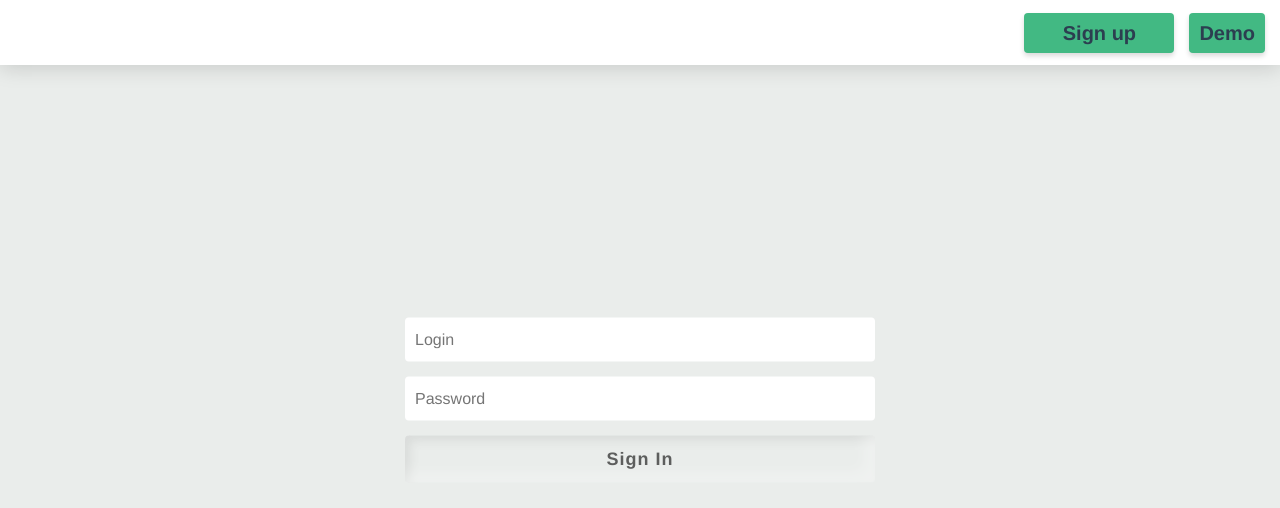
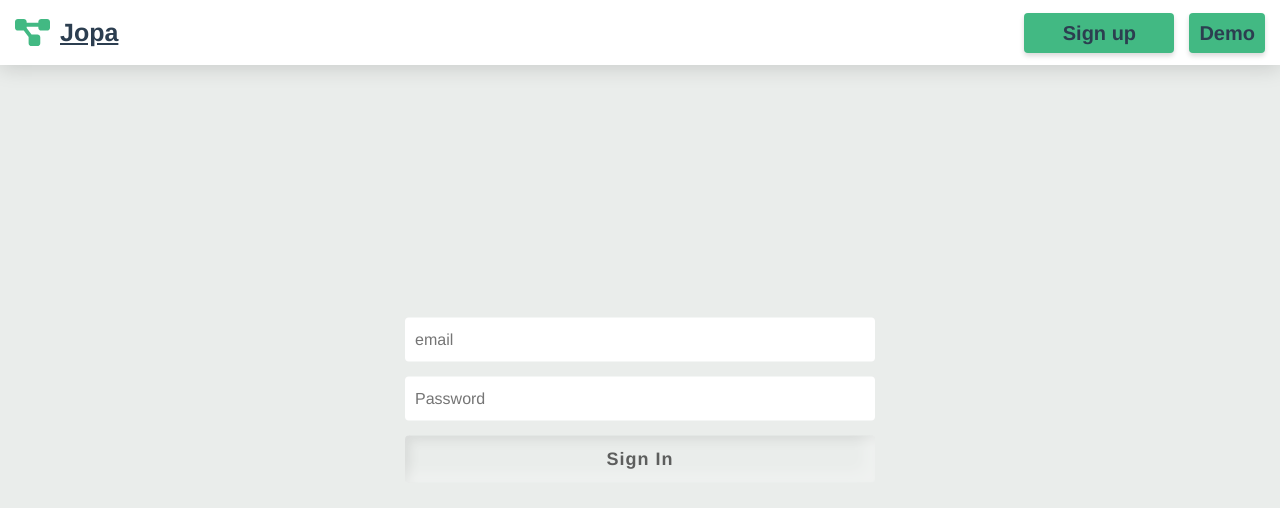
Before and after one commit to antoncherednichenko/social-network, a Vue app: page / in a window 1280 px wide. Shown: the top 508 px of the page. Built offline with nearby package versions, Linux system fonts and the light colour scheme; no server answers.

Commit message:
finished captcha and login logic

```diff
--- a/src/components/AuthCaptcha/AuthCaptcha.vue
+++ b/src/components/AuthCaptcha/AuthCaptcha.vue
@@ -5,17 +5,20 @@
                 <h2 class="captcha__header">Captcha</h2>
             </template>
             <template v-slot:content>
-                <img v-if="imgUrl" :src="imgUrl" />
                 <div class="captcha__body body">
+                    <img class="body__img" v-if="imgUrl" :src="imgUrl" />
                     <AppInput
+                        class="body__input"
                         type="text"
                         placeholder="Type text from image"
-                        label="Captcha"
                         :value="captchaValue"
                         :validator="validator"
                         @binding="onCaptchaChange"
                     />
-                    <DefaultButton>Send captcha</DefaultButton>
+                    <div class="btns-holder">
+                        <DefaultButton @click="sendCaptcha">Send captcha</DefaultButton>
+                        <DefaultButton @click="updateCaptcha">Update</DefaultButton>
+                    </div>
                 </div>
             </template>
         </AppModal>
@@ -35,6 +38,8 @@ const { dispatch, state } = useStore()
 
 const captchaValue = ref<string>('')
 const imgUrl = computed<string>(() => state.user.captcha.url)
+const email = computed<string>(() => state.user.email)
+const password = computed<string>(() => state.user.password)
 
 const validator = (value: string) => value.length >= 4
 const onCaptchaChange = (value: string) => { captchaValue.value = value }
@@ -42,7 +47,35 @@ const closeModal = () => {
     dispatch('dispatchObjectValue', { path: 'user.captcha.isCaptcha', value: false })
     dispatch('dispatchObjectValue', { path: 'user.captcha.url', value: '' })
 }
+const updateCaptcha = () => { dispatch('user/getCaptcha') }
+const sendCaptcha = () => {
+    dispatch('user/login', {
+        email: email.value,
+        password: password.value,
+        captcha: captchaValue.value
+    })
+}
 </script>
 
 <style lang="sass" scoped>
+@import '../../styles/mixins'
+@import '../../styles/vars'
+.captcha
+    &__header
+        font-size: 24px
+        font-weight: 700
+        text-decoration: underline
+    &__body
+        @include column(10px)
+        max-width: 400px
+        width: 100%
+        margin: 0 auto
+        .btns-holder
+            display: flex
+            gap: 15px
+    .body
+        &__img
+            margin: 0 auto
+        &__input
+            border: 1px solid $main-grey
 </style>
--- a/src/components/SignInForm/SignInForm.vue
+++ b/src/components/SignInForm/SignInForm.vue
@@ -3,11 +3,11 @@
         <AppInput
             type="text"
             :validator="validator"
-            :value="login"
-            placeholder="Login"
-            validMessage="It's valid login"
-            unvalidMessage="It's unvalid login"
-            @binding="onLoginChange"
+            :value="email"
+            placeholder="email"
+            validMessage="It's valid email"
+            unvalidMessage="It's unvalid email"
+            @binding="onEmailChange"
         />
         <AppInput
             type="password"
@@ -31,12 +31,12 @@ import AppButton from '@/components/ui/AppButton/AppButton.vue'
 
 const { dispatch, state } = useStore()
 
-const login = computed<string>(() => state.user.login)
+const email = computed<string>(() => state.user.email)
 const password = computed<string>(() => state.user.password)
-const isValidFrom = computed<boolean>(() => login.value.length >= 4 && password.value.length >= 4)
+const isValidFrom = computed<boolean>(() => email.value.length >= 4 && password.value.length >= 4)
 
-const onLoginChange = (value: string) => {
-    dispatch('dispatchObjectValue', { path: 'user.login', value })
+const onEmailChange = (value: string) => {
+    dispatch('dispatchObjectValue', { path: 'user.email', value })
 }
 
 const onPasswordChange = (value: string) => {
@@ -47,14 +47,10 @@ const validator = (value: string): boolean => value.length >= 4
 
 const signin = () => {
     if(isValidFrom.value) {
-        // dispatch('user/login', {
-        //     login: login.value,
-        //     password: password.value
-        // })
-
-        dispatch('user/getCaptcha')
-
-        // dispatch('dispatchObjectValue', { path: 'user.captcha.isCaptcha', value: true })
+        dispatch('user/login', {
+            email: email.value,
+            password: password.value
+        })
     }
 }
 
--- a/src/components/global/AppHeader/AppHeader.vue
+++ b/src/components/global/AppHeader/AppHeader.vue
@@ -1,23 +1,33 @@
 <template>
     <header class="header">
         <div class="container flex-container">
-            <SignUpLink class="header-link" />
-            <DefaultButton @click="getDemoAcc">Demo</DefaultButton>
+            <AppLogo />
+            <div v-if="!isAuth" class="btns">
+                <SignUpLink class="header-link" />
+                <DefaultButton @click="getDemoAcc">Demo</DefaultButton>
+            </div>
+            <div v-if="isAuth">
+                USER PROFILE
+            </div>
         </div>
     </header>
 </template>
 
 <script lang="ts" setup>
 import SignUpLink from '@/components/global/AppHeader/SignUpLink.vue'
-import DefaultButton from '@/components/ui/DefaultButton/DefaultButton.vue';
+import DefaultButton from '@/components/ui/DefaultButton/DefaultButton.vue'
+import AppLogo from '@/components/global/AppHeader/AppLogo.vue'
 
 import { useStore } from 'vuex';
+import { computed } from '@vue/reactivity';
 
-const store = useStore()
+const { dispatch, getters } = useStore()
+
+const isAuth = computed<boolean>(() => getters['user/isAuth'])
 
 const getDemoAcc = () => {
-    store.dispatch('dispatchObjectValue', { path: 'user.login', value: 'free@samuraijs.com' })
-    store.dispatch('dispatchObjectValue', { path: 'user.password', value: 'free' })
+    dispatch('dispatchObjectValue', { path: 'user.email', value: 'free@samuraijs.com' })
+    dispatch('dispatchObjectValue', { path: 'user.password', value: 'free' })
 }
 
 </script>
@@ -34,9 +44,7 @@ const getDemoAcc = () => {
     height: 65px
     background: #fff
 .flex-container
-    display: flex
-    justify-content: flex-end
-    align-items: center
+    @include flex-between
     .header-link
         width: 150px
         margin-right: 15px
--- /dev/null
+++ b/src/components/global/AppHeader/AppLogo.vue
@@ -0,0 +1,40 @@
+<template>
+    <router-link class="logo" :to="logoUrl">
+        <DiagramIcon class="logo__icon" />
+        <h1 class="logo__title">Jopa</h1>
+    </router-link>
+</template>
+
+<script lang="ts" setup>
+import DiagramIcon from '@/components/ui/icons/DiagramIcon.vue'
+
+import { computed } from '@vue/reactivity'
+import { useStore } from 'vuex';
+
+const { getters } = useStore()
+
+const isAuth = computed<boolean>(() => getters['user/isAuth'])
+const userID = computed<number>(() => getters['user/userID'])
+const logoUrl = computed<string>(() => isAuth.value ? `/profile/${userID.value}` : '/')
+</script>
+
+<style lang="sass" scoped>
+@import '../../../styles/mixins'
+@import '../../../styles/vars'
+
+.logo
+    display: flex
+    align-items: center
+    gap: 10px
+    &:active
+        margin-top: 1px
+    &__title
+        font-size: 25px
+        font-weight: 700
+        text-decoration: underline
+        color: $main-black
+    &__icon
+        width: 35px
+        height: 35px
+        fill: $main-green
+</style>
--- a/src/components/ui/AppModal/AppModal.vue
+++ b/src/components/ui/AppModal/AppModal.vue
@@ -67,14 +67,18 @@ const closeModal = () => {
     &__header, &__footer
         width: 100%
         padding: 15px 10px
+        height: 70px
         background: $main-grey
     .header
         @include flex-between
         &__content
             width: 100%
+        &__cross
+            @include flex-center
     &__content
         width: 100%
         padding: 15px
+        height: calc( 85vh - 140px )
         overflow-y: auto
     &__footer
         position: fixed
--- /dev/null
+++ b/src/components/ui/icons/DiagramIcon.vue
@@ -0,0 +1,5 @@
+<template>
+    <svg xmlns="http://www.w3.org/2000/svg" viewBox="0 0 576 512">
+        <path d="M0 80C0 53.49 21.49 32 48 32H144C170.5 32 192 53.49 192 80V96H384V80C384 53.49 405.5 32 432 32H528C554.5 32 576 53.49 576 80V176C576 202.5 554.5 224 528 224H432C405.5 224 384 202.5 384 176V160H192V176C192 177.7 191.9 179.4 191.7 180.1L272 288H368C394.5 288 416 309.5 416 336V432C416 458.5 394.5 480 368 480H272C245.5 480 224 458.5 224 432V336C224 334.3 224.1 332.6 224.3 331L144 224H48C21.49 224 0 202.5 0 176V80z"/>
+    </svg>
+</template>
--- a/src/modules/userModule.ts
+++ b/src/modules/userModule.ts
@@ -7,9 +7,9 @@ import { IUserModule, IUser } from "@/types/userModuleTypes"
 const userModule: Module<IUserModule, IRootState> = {
     namespaced: true,
     state: {
+        email: '',
         login: '',
         password: '',
-        isAuth: false,
         userID: 0,
         captcha: {
             isCaptcha: false,
@@ -25,32 +25,42 @@ const userModule: Module<IUserModule, IRootState> = {
                 type: 'me',
             }, { root: true }).then(res => {
                 if(res.status === 200 && res.data?.data?.resultCode === 0 && res.data?.data?.id) {
+                    localStorage.setItem('auth', JSON.stringify(true))
+                    localStorage.setItem('id', JSON.stringify(res.data.data.id))
+
                     commit('setObjectValue', { path: 'user.userID', value: res.data.data.id }, { root: true })
                     commit('setObjectValue', { path: 'user.login', value: res.data.data.login }, { root: true })
+                    commit('setObjectValue', { path: 'user.email', value: res.data.data.email }, { root: true })
+
                     router.push(`/profile/${res.data.data.id}`)
                 }
             })
         },
 
         login({ dispatch, commit }, user: IUser) {
-            const { login, password, captcha } = user
+            const { email, password, captcha } = user
 
             return dispatch('api/API', {
                 method: 'POST',
                 type: 'login',
                 data: {
-                    email: login,
+                    email,
                     password,
                     rememberMe: false,
                     captcha
                 }
             }, { root: true }).then(res => {
                 if(res.status === 200 && res.data?.resultCode === 0) {
+                    console.log(res)
                     commit(
                         'setObjectValue',
                         { path: 'user.userID', value: res.data?.data?.userId },
                         { root: true }
                     )
+
+                    localStorage.setItem('auth', JSON.stringify(true))
+                    localStorage.setItem('id', JSON.stringify(res.data.data.userId))
+
                     router.push(`/profile/${res.data.data.userId}`)
                 } else if(res?.data?.resultCode === 10) {
                     dispatch('getCaptcha')
@@ -75,6 +85,10 @@ const userModule: Module<IUserModule, IRootState> = {
                 console.error(err.message)
             })
         }
+    },
+    getters: {
+        isAuth() { return Boolean(localStorage.getItem('auth'))},
+        userID() { return Number(localStorage.getItem('id')) }
     }
 }
 
--- a/src/router/index.ts
+++ b/src/router/index.ts
@@ -22,7 +22,6 @@ const routes: Array<RouteRecordRaw> = [
   //   component: () => import(/* webpackChunkName: "about" */ '../views/AboutView.vue')
   // }
 ]
-
 const router = createRouter({
   history: createWebHistory(process.env.BASE_URL),
   routes
--- a/src/styles/mixins.sass
+++ b/src/styles/mixins.sass
@@ -4,6 +4,10 @@
     box-shadow: 0px 3px 20px rgba(6, 5, 4, 0.149)
 @mixin light-shadow
     box-shadow: 0px 3px 5px rgb(6 5 4 / 15%)
+@mixin flex-center
+    display: flex
+    justify-content: center
+    align-items: center
 @mixin flex-between
     display: flex
     justify-content: space-between
--- a/src/types/apiModuleTypes.ts
+++ b/src/types/apiModuleTypes.ts
@@ -9,6 +9,6 @@ export interface IRequestSettings {
 }
 
 interface ISettingsData {
-    login?: string,
+    email?: string,
     password?: string
 }
--- a/src/types/userModuleTypes.ts
+++ b/src/types/userModuleTypes.ts
@@ -5,15 +5,15 @@ export interface ICaptcha {
 }
 
 export interface IUserModule {
+    email: string,
     login: string,
     password: string,
-    isAuth: boolean,
     userID: number,
     captcha: ICaptcha
 }
 
 export interface IUser {
-    login: string,
+    email: string,
     password: string,
     captcha?: string
 }
--- a/src/views/HomeView.vue
+++ b/src/views/HomeView.vue
@@ -1,23 +1,26 @@
 <template>
-    <div>
+    <div v-if="!isAuth">
         <SignInForm class="signin" />
         <AuthCaptcha v-if="isCaptcha" />
     </div>
 </template>
 
 <script lang="ts" setup>
+import SignInForm from '@/components/SignInForm/SignInForm.vue'
+import AuthCaptcha from '@/components/AuthCaptcha/AuthCaptcha.vue'
+
 import { onMounted, computed } from "@vue/runtime-core";
 import { useStore } from "vuex";
 
-import SignInForm from '@/components/SignInForm/SignInForm.vue'
-import AuthCaptcha from '@/components/AuthCaptcha/AuthCaptcha.vue'
-
-const { dispatch, state } = useStore()
+const { dispatch, state, getters } = useStore()
 
 const isCaptcha = computed<boolean>(() => state.user?.captcha?.isCaptcha)
+const isAuth = computed<boolean>(() => getters['user/isAuth'])
 
 onMounted(() => {
-    dispatch('user/getMe')
+    if(!isAuth.value) {
+        dispatch('user/getMe')
+    }
 })
 </script>
 
```
